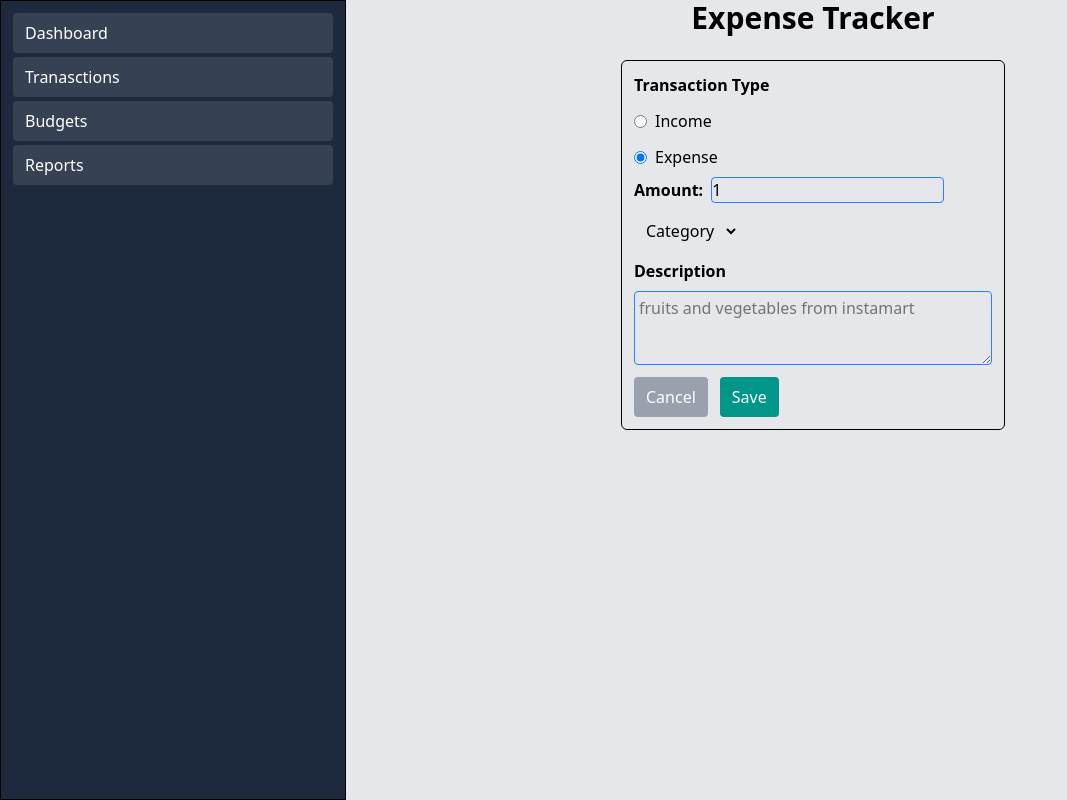
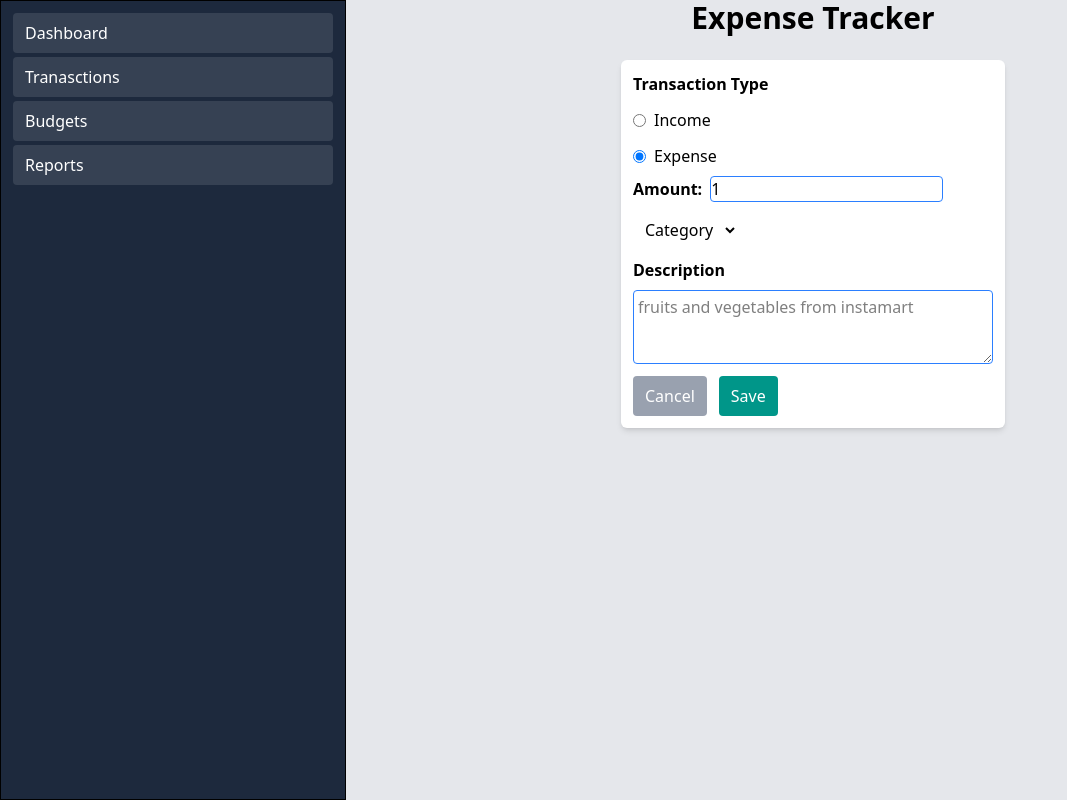
Before and after one commit to Magesh-sam/expense-tracker, a React (Vite) app: page / in a window 1280 px wide. Shown: the whole page, without its empty margins (0-1067 px from the left). Built offline with nearby package versions, Linux system fonts and the light colour scheme.

Commit message:
add: sidebar and outlet

```diff
--- a/src/components/Sidebar.tsx
+++ b/src/components/Sidebar.tsx
@@ -1,5 +1,5 @@
-import type { ReactNode } from 'react'
-function Sidebar({ children }: { children: ReactNode }) {
+import { Outlet } from 'react-router'
+function Sidebar() {
     return (
         <div className=' h-screen flex  w-screen '>
             <aside className='border border-black h-full px-3 pt-3  text-white bg-slate-800 '>
@@ -13,7 +13,7 @@ function Sidebar({ children }: { children: ReactNode }) {
                 </nav>
             </aside>
             <main className='flex justify-center  w-screen bg-gray-200'>
-                {children}
+               <Outlet/>
             </main>
         </div>
     )
--- a/src/components/TransactionForm.tsx
+++ b/src/components/TransactionForm.tsx
@@ -32,7 +32,7 @@ const TransactionForm = () => {
     }
 
     return (
-        <form onSubmit={handleSubmit} className="border rounded-md border-black my-3 p-3">
+        <form onSubmit={handleSubmit} className=" rounded-md shadow-md my-3 p-3 bg-white">
             <div className="flex flex-col gap-3">
 
                 <p className="font-semibold">Transaction Type</p>
--- a/src/main.tsx
+++ b/src/main.tsx
@@ -9,11 +9,12 @@ createRoot(document.getElementById('root')!).render(
   <StrictMode>
     <Router>
 
-      <Sidebar>
-        <Routes>
-          <Route path='/' element={<App />} />
-        </  Routes>
-      </Sidebar>
+      <Routes>
+        <Route element={<Sidebar />}>
+          <Route index element={<App />} />
+          <Route path="dashboard" element={<App />} />
+        </Route>
+      </  Routes>
     </Router>
   </StrictMode >,
 )
```
